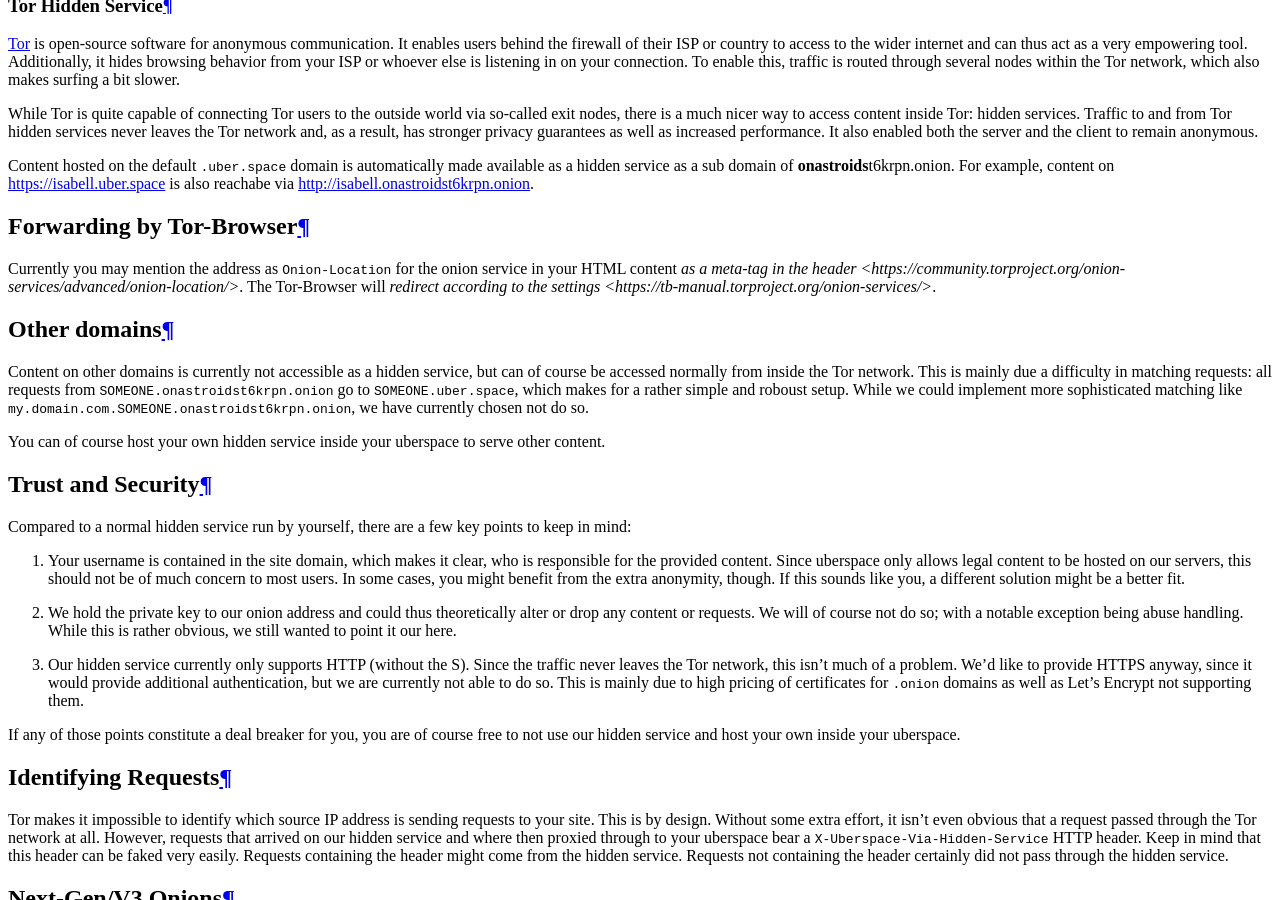
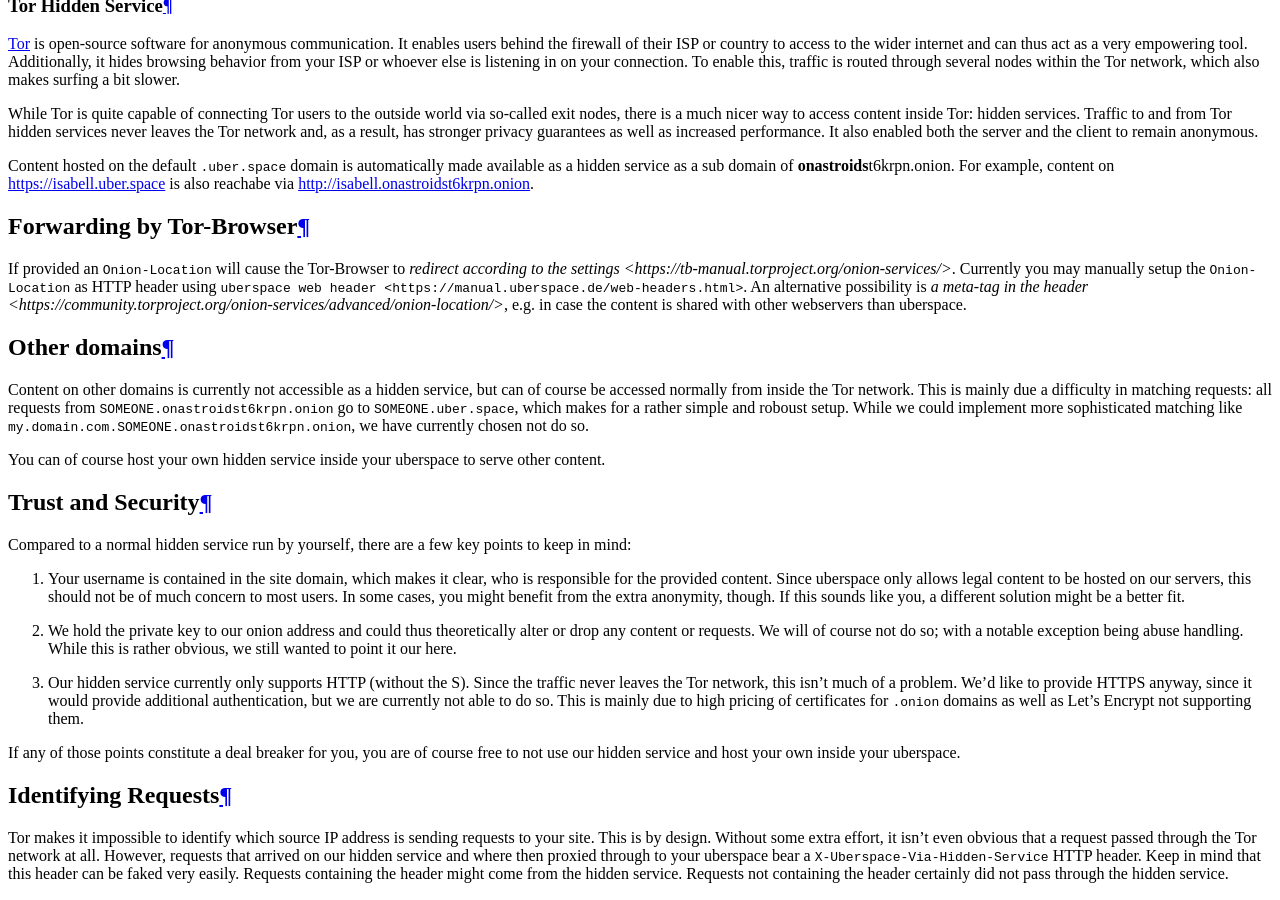
Before and after one commit to Uberspace/manual, a Sphinx documentation site: the page built from source/web-tor.rst, in a window 1280 px wide and 900 px high, scrolled down 1779 px. Built offline with Sphinx 7.4.7 and the Read the Docs theme 2.0.0, drawn with Linux system fonts in a browser that asks for light colours; pages that are not in the unit, such as notebooks, are missing from menus.

Commit message:
new web headers
adding information on new command
for custom headers via HTTP

```diff
--- a/source/web-tor.rst
+++ b/source/web-tor.rst
@@ -25,9 +25,9 @@
 Forwarding by Tor-Browser
 =========================
 
-Currently you may mention the address as ``Onion-Location`` for the onion service in your HTML content
-`as a meta-tag in the header <https://community.torproject.org/onion-services/advanced/onion-location/>`.
-The Tor-Browser will `redirect according to the settings <https://tb-manual.torproject.org/onion-services/>`.
+If provided an ``Onion-Location`` will cause the Tor-Browser to `redirect according to the settings <https://tb-manual.torproject.org/onion-services/>`.
+Currently you may manually setup the ``Onion-Location`` as HTTP header using ``uberspace web header <https://manual.uberspace.de/web-headers.html>``.
+An alternative possibility is `a meta-tag in the header <https://community.torproject.org/onion-services/advanced/onion-location/>`, e.g. in case the content is shared with other webservers than uberspace.
 
 Other domains
 =============
```
